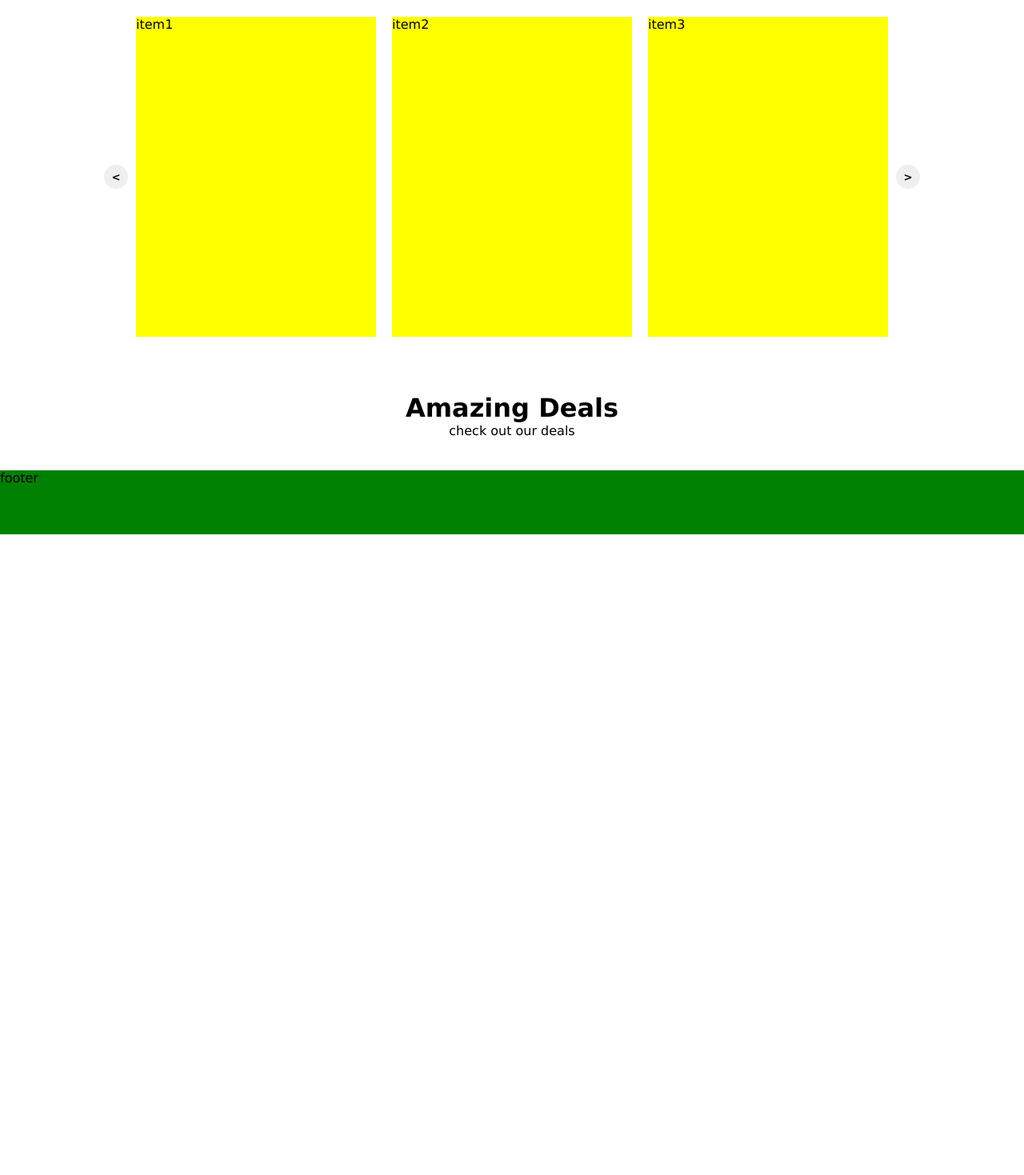
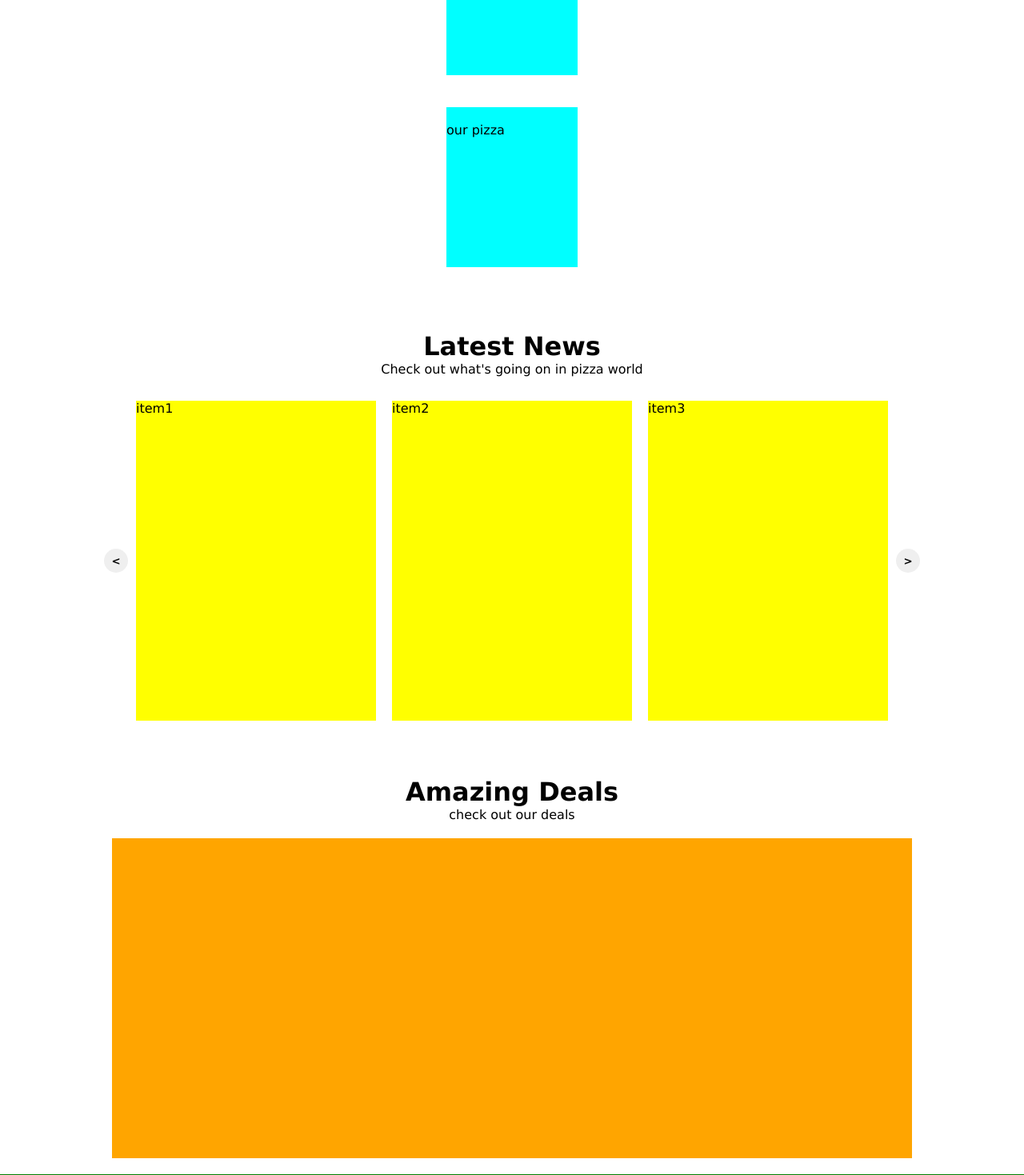
Before and after one commit to michudud/Pizza-System, a React (Vite) app: page / in a window 1280 px wide. Shown: the part 3120-4589 px from the top of the page at 80% size. Before the commit the page ends 3788 px from the top, so only its background shows below. Built offline with nearby package versions, Linux system fonts and the light colour scheme.

Commit message:
quick update

```diff
--- a/src/pages/HomePage/AboutSection/AboutSection.jsx
+++ b/src/pages/HomePage/AboutSection/AboutSection.jsx
@@ -8,6 +8,14 @@ const AboutSection = () => {
           <h1>About Us</h1>
           <p>about us section</p>
         </div>
+        <div className="pizza_history">
+          <img />
+          <p>pizza history</p>
+        </div>
+        <div className="our_pizza">
+          <img />
+          <p>our pizza</p>
+        </div>
       </div>
     </div>
   );
--- a/src/pages/HomePage/AboutSection/AboutSection.style.css
+++ b/src/pages/HomePage/AboutSection/AboutSection.style.css
@@ -17,3 +17,10 @@
   align-items: center;
   margin: 20px;
 }
+
+.AboutSection .pizza_history,
+.our_pizza {
+  height: 200px;
+  margin: 20px;
+  background-color: aqua;
+}
--- a/src/pages/HomePage/DealsSection/DealsSection.jsx
+++ b/src/pages/HomePage/DealsSection/DealsSection.jsx
@@ -8,6 +8,7 @@ const DealsSection = () => {
           <h1>Amazing Deals</h1>
           <p>check out our deals</p>
         </div>
+        <div className="deals"></div>
       </div>
     </div>
   );
--- a/src/pages/HomePage/DealsSection/DealsSection.style.css
+++ b/src/pages/HomePage/DealsSection/DealsSection.style.css
@@ -17,3 +17,9 @@
   align-items: center;
   margin: 20px;
 }
+
+.DealsSection .deals {
+  width: 1000px;
+  height: 400px;
+  background-color: orange;
+}
--- a/src/pages/HomePage/HomePage.jsx
+++ b/src/pages/HomePage/HomePage.jsx
@@ -3,8 +3,8 @@ import Header from "./../../components/Header";
 import Footer from "./../../components/Footer";
 import WelcomeSection from "./WelcomeSection";
 import MenuSection from "./MenuSection";
+import AboutSection from "./AboutSection";
 import NewsSection from "./NewsSection";
-import AboutSection from "./AboutSection";
 import DealsSection from "./DealsSection";
 
 const HomePage = () => {
```
